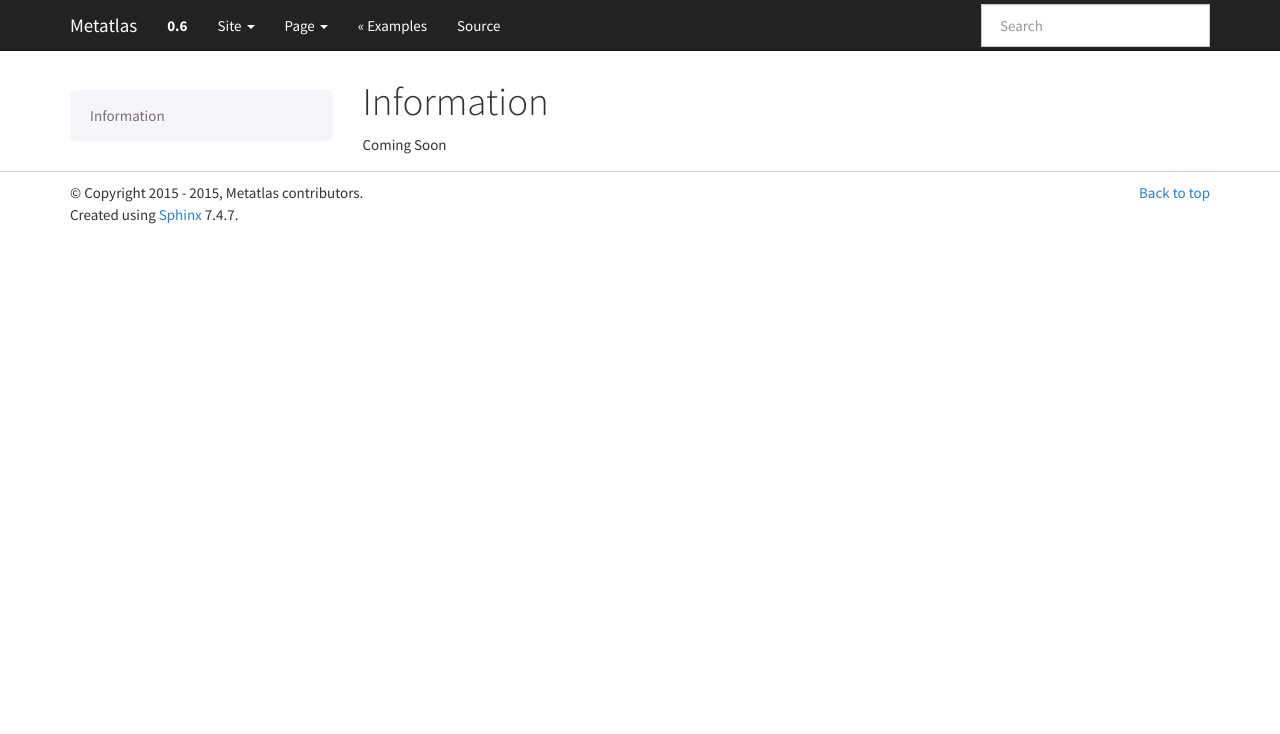
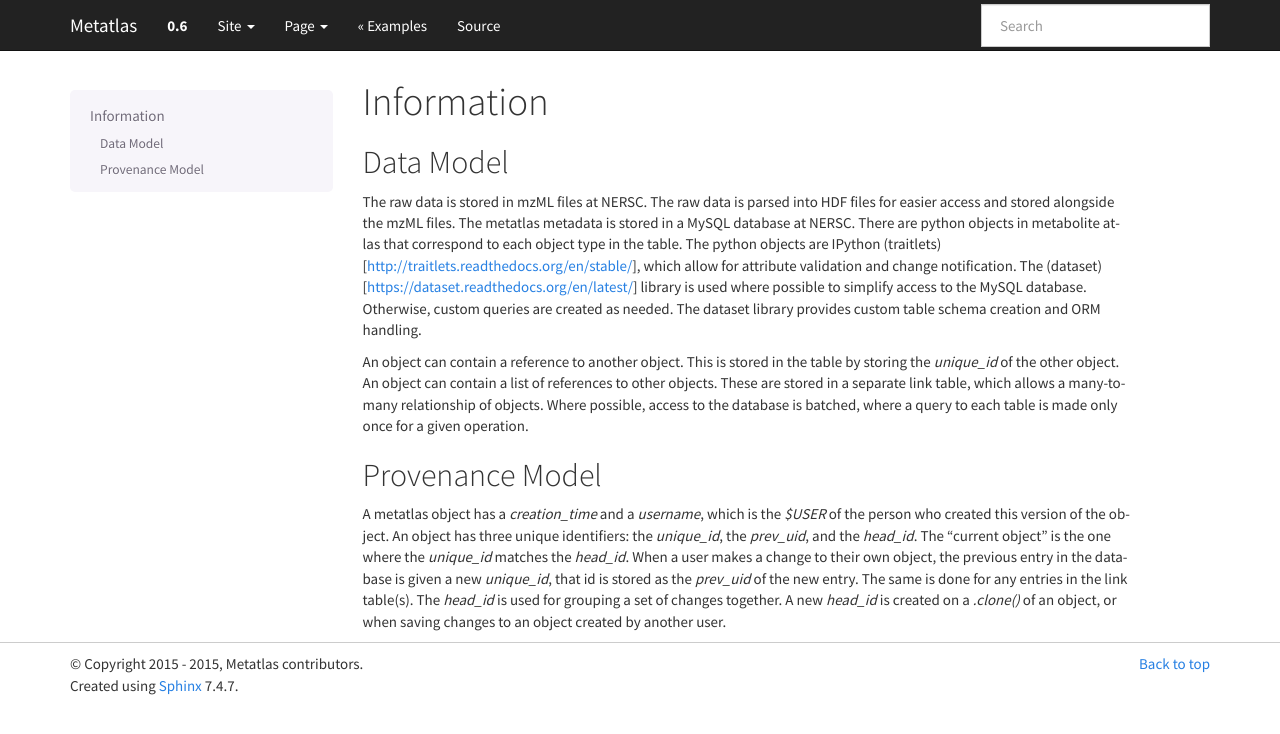
Before and after one commit to biorack/metatlas, a Sphinx documentation site: the page built from docs/source/info.rst, in a window 1280 px wide. Shown: the top 734 px of the page. Built offline with Sphinx 7.4.7, drawn with Linux system fonts in a browser that asks for light colours; formulas are drawn with MathJax 3; pages that are not in the unit, such as notebooks, are missing from menus.

Commit message:
Update info documentation.

```diff
--- a/docs/source/info.rst
+++ b/docs/source/info.rst
@@ -3,4 +3,35 @@
 Information
 ******************
 
-Coming Soon
+Data Model
+----------
+The raw data is stored in mzML files at NERSC.
+The raw data is parsed into HDF files for easier access and stored
+alongside the mzML files.
+The metatlas metadata is stored in a MySQL database at NERSC.
+There are python objects in metabolite atlas that correspond to each
+object type in the table.
+The python objects are IPython (traitlets)[http://traitlets.readthedocs.org/en/stable/],
+which allow for attribute validation and change notification.
+The (dataset)[https://dataset.readthedocs.org/en/latest/] library is used
+where possible to simplify access to the MySQL database.
+Otherwise, custom queries are created as needed.
+The dataset library provides custom table schema creation and ORM handling.
+
+An object can contain a reference to another object.  This is stored in the table
+by storing the `unique_id` of the other object.  An object can contain a list
+of references to other objects.  These are stored in a separate link table, which
+allows a many-to-many relationship of objects. Where possible, access to the database
+is batched, where a query to each table is made only once for a given operation.
+
+Provenance Model
+----------------
+A metatlas object has a `creation_time` and a `username`,
+which is the `$USER` of the person who created this version of the object.
+An object has three unique identifiers: the `unique_id`, the `prev_uid`, and the `head_id`.
+The "current object" is the one where the `unique_id` matches the `head_id`.
+When a user makes a change to their own object, the previous entry in the
+database is given a new `unique_id`, that id is stored as the `prev_uid` of the new entry.
+The same is done for any entries in the link table(s).  The `head_id` is used for grouping
+a set of changes together.  A new `head_id` is created on a `.clone()` of an object,
+or when saving changes to an object created by another user.
```
